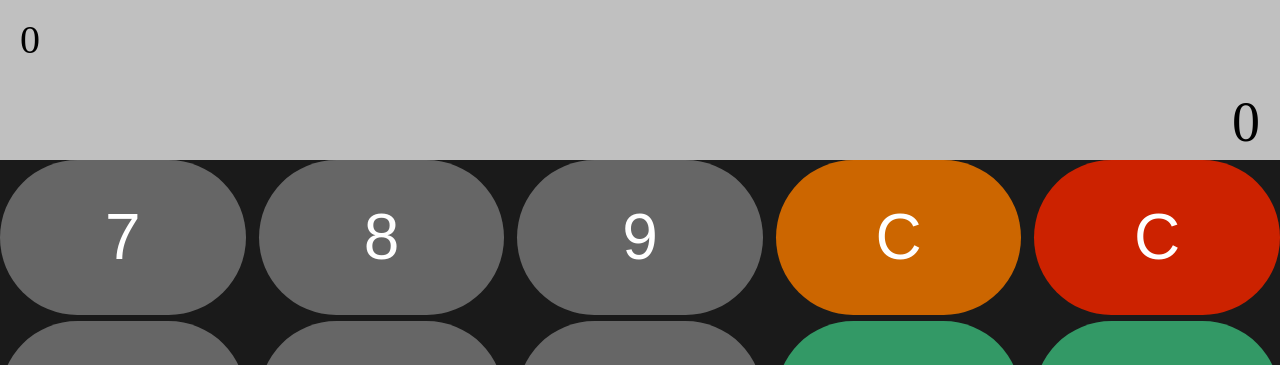
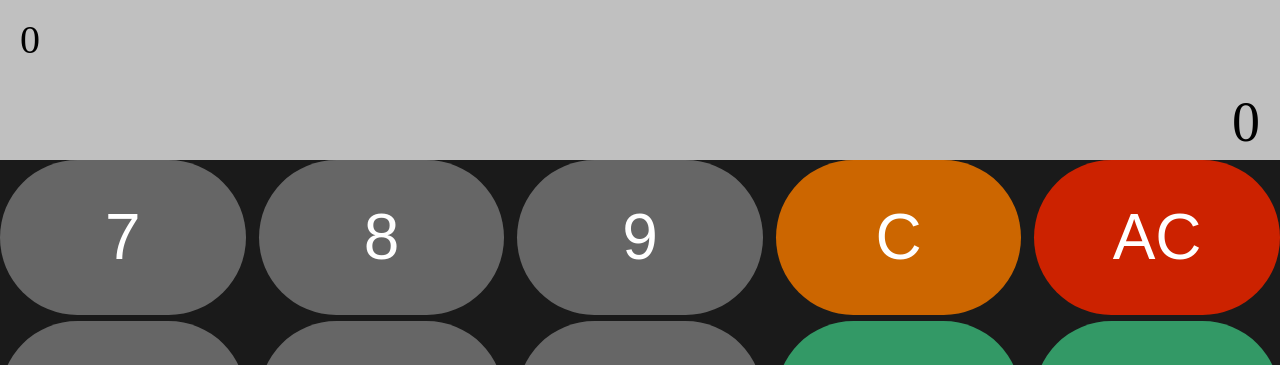
Before and after one commit to jonathanhhoward/calculator, an Angular app: page / in a window 1280 px wide. Shown: the top 365 px of the page. Built offline with nearby package versions, Linux system fonts and the light colour scheme.

Commit message:
Add ClearKeyComponent

```diff
--- a/src/app/app.module.ts
+++ b/src/app/app.module.ts
@@ -2,6 +2,7 @@ import { NgModule } from "@angular/core";
 import { BrowserModule } from "@angular/platform-browser";
 import { AppComponent } from "./app.component";
 import { DisplayComponent } from "./display/display.component";
+import { ClearKeyComponent } from "./keypad/clear-key/clear-key.component";
 import { DeleteKeyComponent } from "./keypad/delete-key/delete-key.component";
 import { DigitKeyComponent } from "./keypad/digit-key/digit-key.component";
 import { EqualsKeyComponent } from "./keypad/equals-key/equals-key.component";
@@ -19,6 +20,7 @@ import { OperatorKeyComponent } from "./keypad/operator-key/operator-key.compone
     EqualsKeyComponent,
     OperatorKeyComponent,
     DeleteKeyComponent,
+    ClearKeyComponent,
   ],
   imports: [BrowserModule],
   providers: [],
--- /dev/null
+++ b/src/app/keypad/clear-key/clear-key.component.html
@@ -0,0 +1 @@
+<key type="clear" symbol="AC"></key>
--- a/src/app/keypad/keypad.component.html
+++ b/src/app/keypad/keypad.component.html
@@ -1,5 +1,5 @@
 <div class="Keypad">
-  <button class="Key clear" id="clear">C</button>
+  <clear-key id="clear"></clear-key>
   <delete-key id="delete"></delete-key>
   <operator-key id="divide" symbol="/"></operator-key>
   <operator-key id="multiply" symbol="*"></operator-key>
```
Also changed, not shown: src/app/keypad/clear-key/clear-key.component.ts (added, +8 -0 lines), src/app/keypad/clear-key/clear-key.component.scss (added), 1 other file (tests, documents, lock files or other folders).
